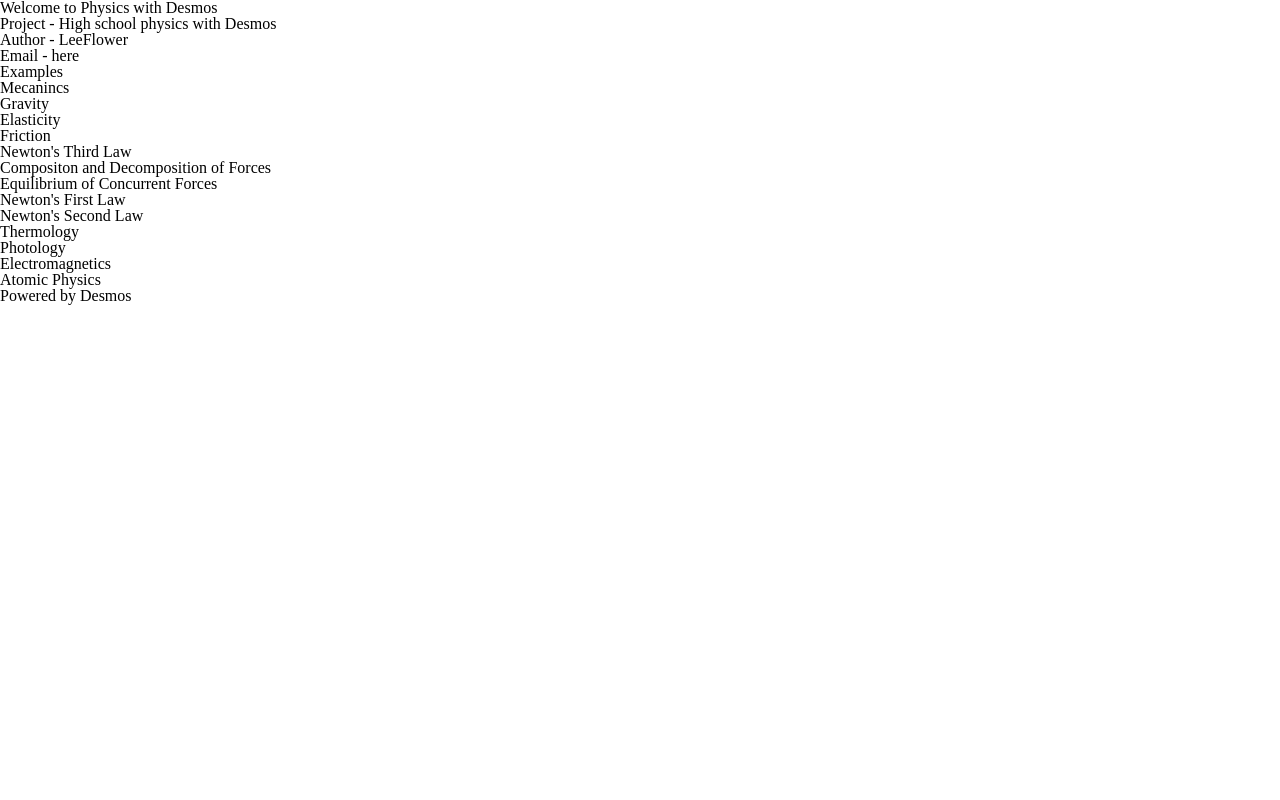
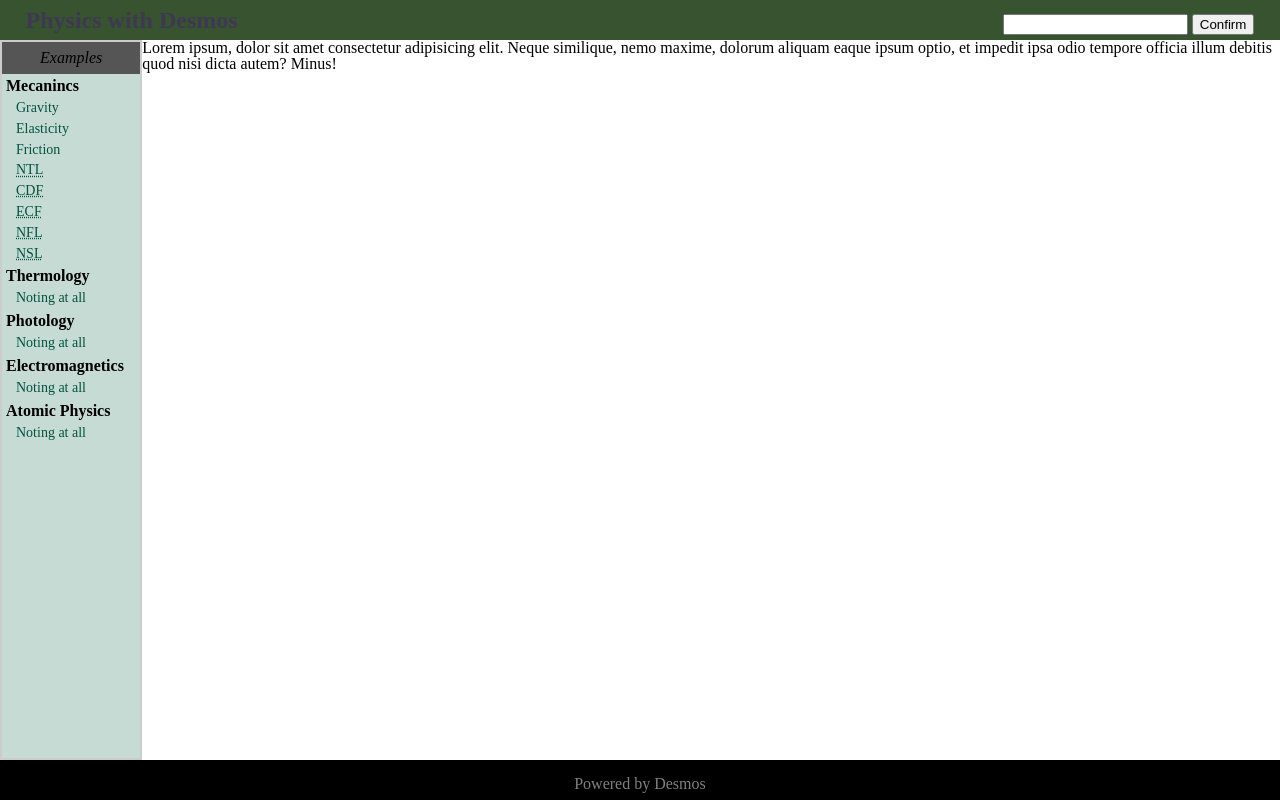
Before and after one commit to lee-flower/physics_with_desmos, a plain HTML site: page index.html in a window 1280 px wide. Drawn offline with Linux system fonts and the light colour scheme.

Commit message:
update: the home site

```diff
--- a/categories/mechanics/gravity.html
+++ b/categories/mechanics/gravity.html
@@ -7,6 +7,7 @@
     <link rel="stylesheet" href="../../css/reset.css"/>
     <link rel="stylesheet" href="./gravity.css"/>
     <script src="https://www.desmos.com/api/v1.11.4/calculator.js?apiKey=6b8d8b6869b140c18f9ceeb722d553b6" type="text/javascript"></script>
+    <script src="../../js/vector.js"></script>
     <script src="./gravity.js" type="text/javascript" defer="defer"></script>
     <title>Gravity</title>
 </head>
--- a/css/index.css
+++ b/css/index.css
@@ -1 +1,78 @@
 @charset "utf-8";
+
+#container {
+    display: grid;
+    grid-template-rows: 5% 90% 5%;
+    height: 100vh;
+}
+
+#content {
+    display: inline-grid;
+    grid-template-columns: 0.5fr 4fr;
+}
+
+aside {
+    background-color: #c7dbd5;
+    text-overflow: clip;
+    border: #ccc solid 2px;
+}
+
+aside h2 {
+    text-align: center;
+    font-size: medium;
+    font-style: italic;
+    padding: 1cqh;
+    background-color: #555;
+}
+
+nav .category h3 {
+    font-weight: bold;
+    margin: 0.5ch;
+}
+
+nav li {
+    text-indent: 1em;
+    font-size: 14px;
+    line-height: 1.3rem;
+}
+
+nav li a {
+    color: #01533c;
+}
+
+nav li:hover {
+    background-color: #3a3;
+    font-weight: bold;
+}
+
+nav li a:hover {
+    cursor: pointer;
+}
+
+header {
+    background-color: #38532f;
+    color: #3f3853;
+    padding: 1cqb 2%;
+}
+
+header h1, #search-bar {
+    display: inline-block;
+}
+
+header h1 {
+    font-size: 24px;
+    font-family: 'Times New Roman', Times, serif;
+    font-weight: bold;
+}
+
+#search-bar {
+    float: right;
+    margin: 6px 0;
+}
+
+footer {
+    background-color: black;
+    color: gray;
+    text-align: center;
+    padding: 2ch;
+}
--- a/index.html
+++ b/index.html
@@ -1,30 +1,35 @@
 <!DOCTYPE html>
 <html lang="en">
+
 <head>
-    <meta charset="utf-8"/>
-    <meta name="viewport" content="width=device-width, initial-scale=1"/>
+  <meta charset="utf-8" />
+  <meta name="viewport" content="width=device-width, initial-scale=1" />
   <title>Play with Desmos</title>
   <!--[if lt IE 9]>
       <script src="https://lf6-cdn-tos.bytecdntp.com/cdn/expire-1-M/html5shiv/3.7.3/html5shiv.min.js"></script>
     <![endif]-->
   <script type="text/javascript" src="./js/index.js"></script>
-    <link rel="shortcut icon" type="image/x-icon" href="./image/favicon.ico"/>
-    <link rel="stylesheet" type="text/css" href="./css/reset.css"/>
-    <link rel="stylesheet" type="text/css" href="./css/index.css"/>
+  <link rel="shortcut icon" type="image/x-icon" href="./image/favicon.ico" />
+  <link rel="stylesheet" type="text/css" href="./css/reset.css" />
+  <link rel="stylesheet" type="text/css" href="./css/index.css" />
 </head>
+
 <body>
   <div id="container">
     <header>
-        <h1>Welcome to Physics with Desmos</h1>
-        <section id="intro">
-          <p>Project - High school physics with Desmos</p>
-          <p>Author - LeeFlower</p>
-          <p>Email - <a href="mailto:fengtang1222@foxmail.com">here</a></p>
+      <h1>Physics with Desmos</h1>
+      <section id="search-bar">
+        <input type="text" id="search"/>
+        <input type="button" id="confirm-search" value="Confirm"/>
       </section>
     </header>
+    <div id="content">
       <aside>
+        <div id="aside-header">
           <h2>Examples</h2>
+        </div>
         <nav>
+          <div class="category">
           <h3>Mecanincs</h3>
             <ul id="mechanics">
               <li>
@@ -37,37 +42,64 @@
                 <a href="./categories/mechanics/friction.html">Friction</a>
               </li>
               <li>
-              <a href="./categories/mechanics/newton_third_law.html">Newton's Third Law</a>
+                <a href="./categories/mechanics/newton_third_law.html"><abbr title="Newton's Third Law">NTL</abbr></a>
               </li>
               <li>
-              <a href="./categories/mechanics/force.html">Compositon and Decomposition of Forces</a>
+                <a href="./categories/mechanics/force.html"><abbr title="Compositon and Decomposition of Forces">CDF</abbr></a>
               </li>
               <li>
-              <a href="./categories/mechanics/force2.html">Equilibrium of Concurrent Forces</a>
+                <a href="./categories/mechanics/force2.html"><abbr title="Equilibrium of Concurrent Forces">ECF</abbr></a>
               </li>
               <li>
-              <a href="./categories/mechanics/newton_first_law.html">Newton's First Law</a>
+                <a href="./categories/mechanics/newton_first_law.html"><abbr title="Newton's First Law">NFL</abbr></a>
               </li>
               <li>
-              <a href="./categories/mechanics/newton_second_law.html">Newton's Second Law</a>
+                <a href="./categories/mechanics/newton_second_law.html"><abbr title="Newton's Second Law">NSL</abbr></a>
               </li>
             </ul>
+          </div>
+          <div class="category">
           <h3>Thermology</h3>
-          <ul id="thermology"></ul>
+            <ul id="thermology">
+              <li>
+                <a href="#">Noting at all</a>
+              </li>
+            </ul>
+          </div>
+          <div class="category">
             <h3>Photology</h3>
-          <ul id="photology"></ul>
+            <ul id="photology">
+              <li>
+                <a href="#">Noting at all</a>
+              </li>
+            </ul>
+          </div>
+          <div class="category">
             <h3>Electromagnetics</h3>
-          <ul id="electromagnetics"></ul>
+            <ul id="electromagnetics">
+              <li>
+                <a href="#">Noting at all</a>
+              </li>
+            </ul>
+          </div>
+          <div class="category">
             <h3>Atomic Physics</h3>
-          <ul id="atomic-physics"></ul>
+            <ul id="atomic-physics">
+              <li>
+                <a href="#">Noting at all</a>
+              </li>
+            </ul>
+          </div>
         </nav>
       </aside>
       <main>
-        <div id="content"></div>
+        <p>Lorem ipsum, dolor sit amet consectetur adipisicing elit. Neque similique, nemo maxime, dolorum aliquam eaque ipsum optio, et impedit ipsa odio tempore officia illum debitis quod nisi dicta autem? Minus!</p>
       </main>
+    </div>
     <footer>
       <p>Powered by Desmos</p>
     </footer>
   </div>
 </body>
+
 </html>
```
Also changed, not shown: categories/mechanics/gravity.js (+53 -11 lines), js/vector.js (added, +79 -0 lines). Lines whose indentation alone changed are shown as unchanged.
